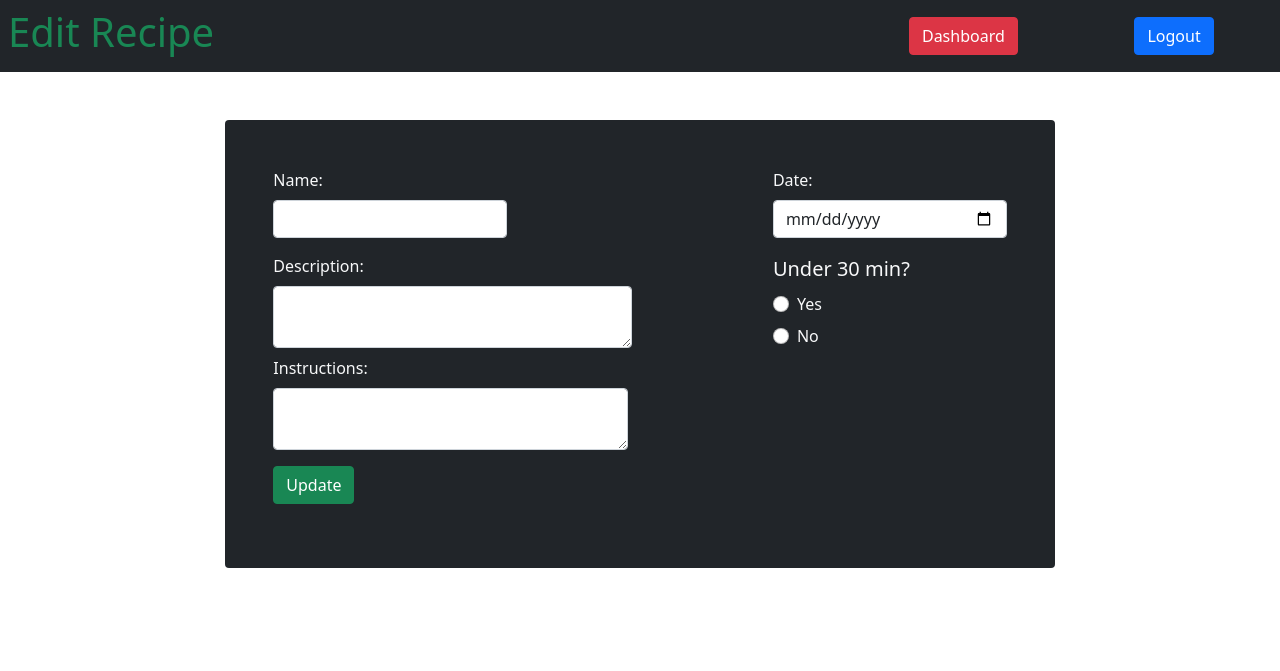
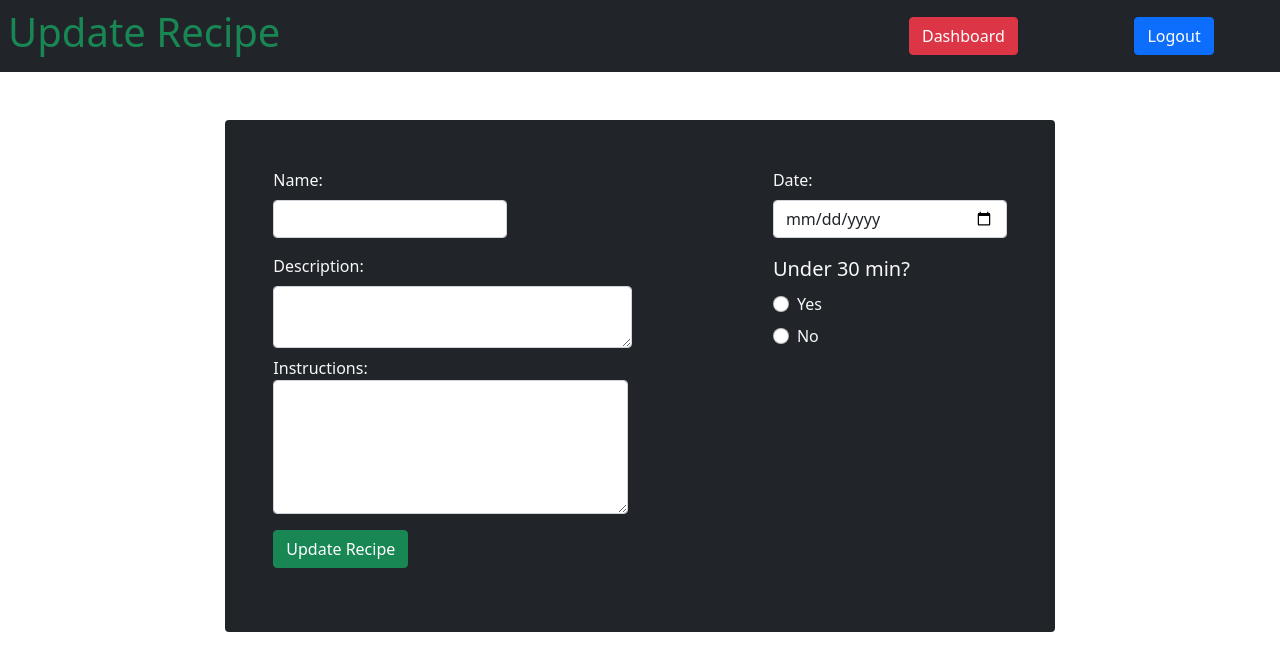
Before and after one commit to Elifnull/Belt_test_Recipe, a Flask app: template flask_app/templates/edit_recipe.html in a window 1280 px wide. Shown: the top 671 px of the page. Run offline with Flask 2, Linux system fonts and the light colour scheme; the template is opened without the code that fills it, so the values that code supplies are empty.

Commit message:
redirect int error fixed, validation staticmethods updated, radio select fixed

```diff
--- a/flask_app/controllers/users.py
+++ b/flask_app/controllers/users.py
@@ -34,7 +34,7 @@ def login():
         flash("invalid Email/Passowrd","login")
         return redirect("/")
     if not bcrypt.check_password_hash(account.password, request.form['password']):
-        flash("Invalid Password","login")
+        flash("Invalid Email/Password","login")
         return redirect("/")
     session["user_id"] = account.id
     session["first_name"] = account.first_name
--- a/flask_app/models/recipe.py
+++ b/flask_app/models/recipe.py
@@ -52,7 +52,7 @@ class Recipe:
     @staticmethod
     def validate_recipe(recipe):
         is_valid = True
-        print(recipe["inst"])
+        print(recipe["under_30"])
         print(len(recipe["inst"]))
         if len(recipe["name"]) < 3:
             flash("recipe name is to short, needs to be more than 3 characters long", "recipe")
@@ -66,7 +66,7 @@ class Recipe:
         if recipe["date_made"] == "":
             flash("Date made need to be filled out", "recipe")
             is_valid = False
-        if recipe["under_30"] == "":
+        if recipe["under_30"] == False:
             flash("Is time under 30 min? or not?", "recipe")
             is_valid = False
         return is_valid
--- a/flask_app/templates/dashboard.html
+++ b/flask_app/templates/dashboard.html
@@ -12,7 +12,7 @@
     </head>
     <body>
         <nav class="d-flex justify-content-between align-items-center mx-auto p-2 bg-dark">
-            <h1 class="text-center text-success">Welcome {{username}}</h1>
+            <h1 class="text-center text-success">Welcome {{username.capitalize()}}</h1>
             <div class="d-flex col-4 justify-content-around">
                 <a href="/recipe/new" class="btn btn-danger">Add New Recipe</a>
                 <a href="/logout" class="btn btn-primary">Logout</a>
--- a/flask_app/templates/edit_recipe.html
+++ b/flask_app/templates/edit_recipe.html
@@ -8,52 +8,59 @@
     <!-- Bootstrap CSS -->
     <link href="https://cdn.jsdelivr.net/npm/bootstrap@5.1.3/dist/css/bootstrap.min.css" rel="stylesheet" integrity="sha384-1BmE4kWBq78iYhFldvKuhfTAU6auU8tT94WrHftjDbrCEXSU1oBoqyl2QvZ6jIW3" crossorigin="anonymous">
 
-    <title>Edit Recipe</title>
+    <title>Recipe</title>
     </head>
     <body>
         <nav class="d-flex justify-content-between align-items-center mx-auto p-2 bg-dark">
-            <h1 class="text-center text-success">Edit Recipe</h1>
+            <h1 class="text-center text-success">Update Recipe</h1>
             <div class="d-flex col-4 justify-content-around">
                 <a href="/dashboard" class="btn btn-danger">Dashboard</a>
                 <a href="/logout" class="btn btn-primary">Logout</a>
             </div>
         </nav>
         <main class="container col-8">
-            <form action="/new/recipe" method="post" class="bg-dark p-5 my-5 rounded text-light">
+            {% with messages = get_flashed_messages(category_filter=['recipe']) %}     <!-- declare a variable called messages -->
+                {% if messages %}                            <!-- check if there are any messages -->
+                    {% for message in messages %}            <!-- loop through the messages -->
+                        <p>{{message}}</p>                   <!-- display each message in a paragraph tag -->
+                    {% endfor %}
+                {% endif %}
+            {% endwith %}
+            <form action="/update/recipe/{{recipe.id}}" method="post" class="bg-dark p-5 my-5 rounded text-light">
                 <div class="row g-3 justify-content-between">
                     <div class="col-4">
                         <label for="name" class="form-label">Name:</label>
-                        <input type="text" class="form-control" name="name">
+                        <input type="text" class="form-control" name="name" value="{{recipe.name}}">
                     </div>
                     <div class="col-4">
-                        <label for="date" class="form-label">Date:</label>
-                        <input type="date" class="form-control" name="date">
+                        <label for="date_made" class="form-label">Date:</label>
+                        <input type="date" class="form-control" name="date_made" value="{{recipe.date_made.strftime('%Y-%m-%d')}}">
                     </div>
                 </div>
                 <div class="my-auto row g-3 justify-content-between">
                     <div class="col-6">
                         <label for="description" class="form-label">Description:</label>
-                        <textarea class="form-control" name="description" col="40" row="19"></textarea>
+                        <textarea type="text" class="form-control" name="description" col="40" row="19">{{recipe.description}}</textarea>
                     </div>
                     <div class="col-4">
                         <span class=" text-start text-light fs-5"> Under 30 min?</span>
                         <div class="form-check my-2">
-                            <input class="form-check-input" type="radio" name="under30" value="yes">
-                            <label class="form-check-label" for="flexRadioDefault1">Yes</label>
+                            <input class="form-check-input" type="radio" name="under_30" value="Yes"{%if recipe.under_30 == "Yes":%}checked{%endif%}>
+                            <label class="form-check-label" for="under_30">Yes</label>
                         </div>
                         <div class="form-check my-2">
-                            <input class="form-check-input" type="radio" name="under30" value="no">
-                            <label class="form-check-label" for="flexRadioDefault1">No</label>
+                            <input class="form-check-input" type="radio" name="under_30" value="No" {%if recipe.under_30 == "No":%}checked{%endif%}>
+                            <label class="form-check-label" for="under_30">No</label>
                         </div>
                     </div>
                 </div>
                 <div class=" row justify-content-between">
                     <div class="col-6">
-                        <label for="Instructions" class="form-label">Instructions:</label>
-                        <textarea class="form-control" name="Instructions" col="40" row="19"></textarea>
+                        <label for="instructions">Instructions:</label>
+                        <textarea name="inst" cols="30" rows="5" class="form-control">{{recipe.instructions}}</textarea>
                     </div>
                 </div>
-                <input type="submit" class="my-3 btn btn-success" value="Update">
+                <input type="submit" class="my-3 btn btn-success" value="Update Recipe">
             </form>
         </main>
     <!-- Optional JavaScript; choose one of the two! -->
```
Also changed, not shown: flask_app/controllers/recipes.py (+46 -1 lines), flask_app/templates/new_recipe.html (+8 -1 lines), flask_app/templates/view_recipe.html (+6 -6 lines).
